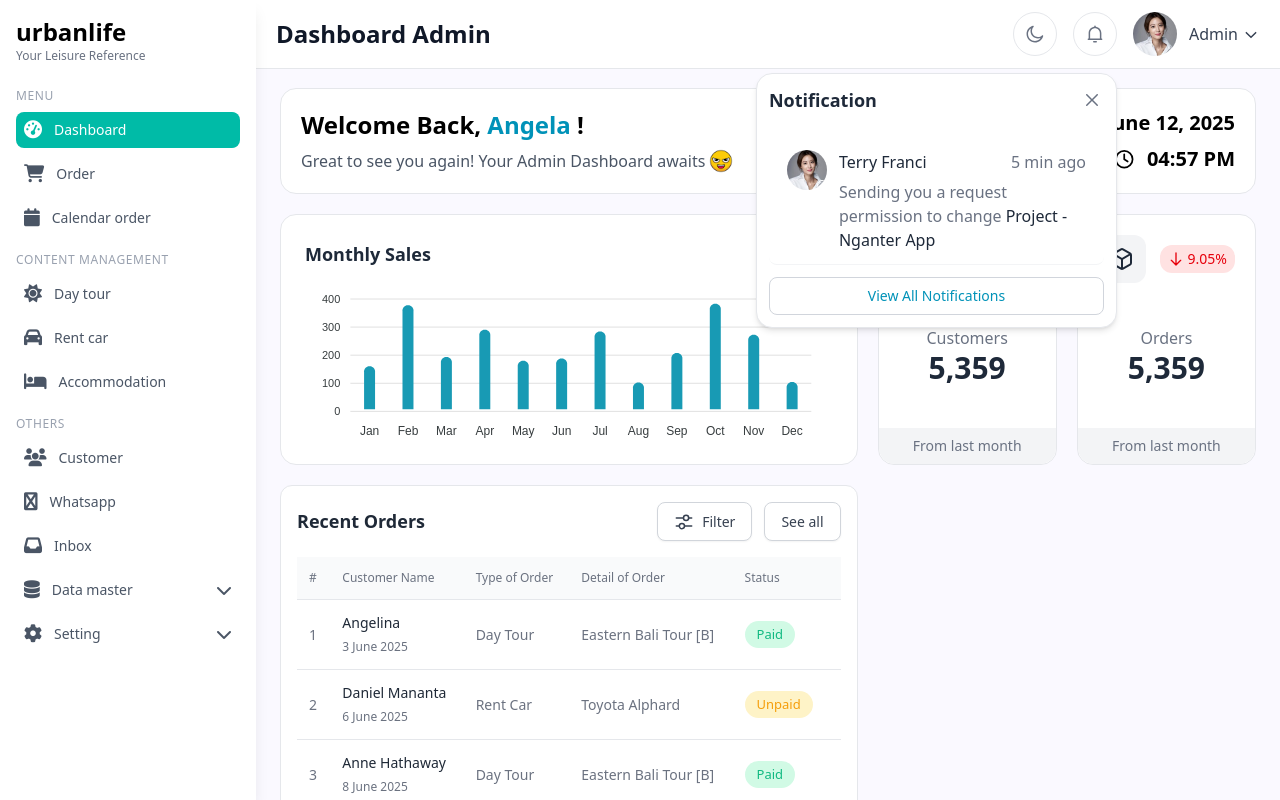
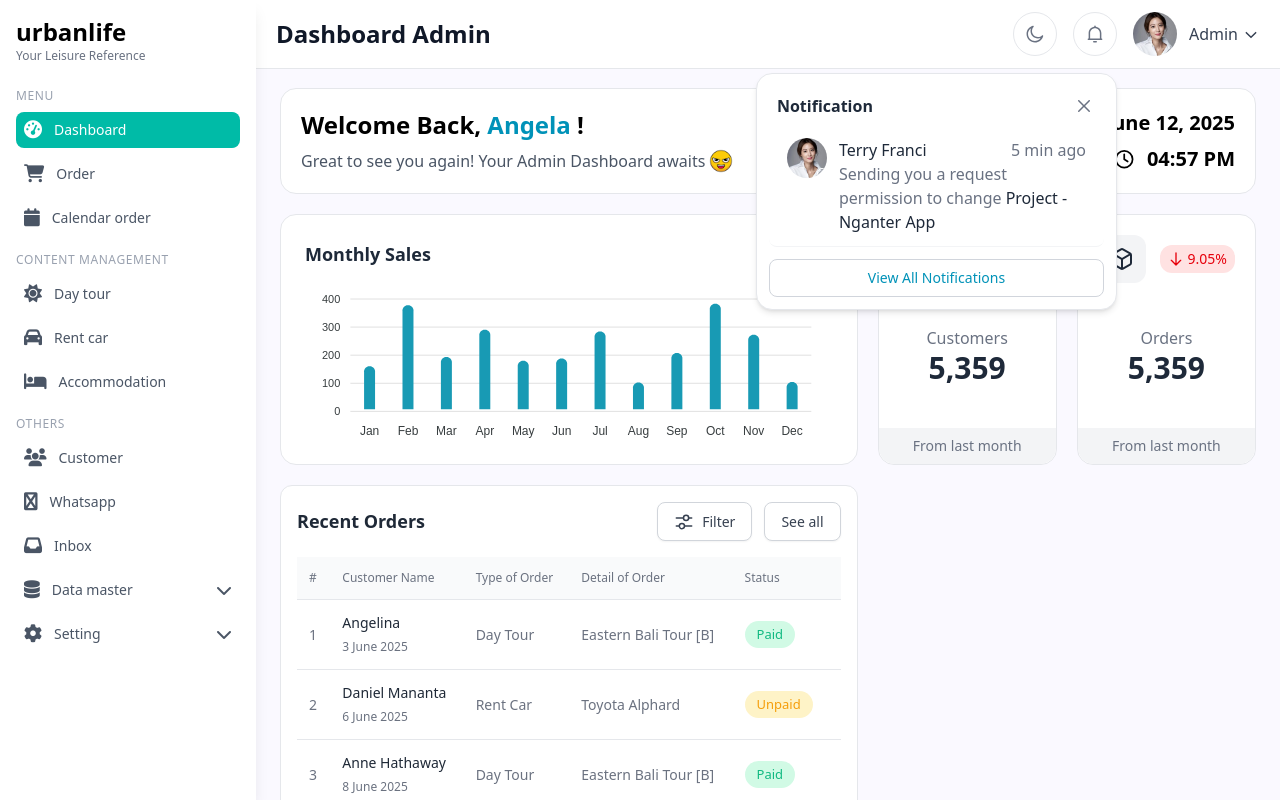
Before and after one commit to myreds12/urbanlife-frontend, a React (Vite) app in the folder urbanlife-frontend/: page /dashboard in a window 1280 px wide. Both pictures are taken after a click on the button 1094 px from the left and 34 px from the top of the page. Shown: the top 800 px of the page. Built offline with nearby package versions, Linux system fonts and the light colour scheme.

Commit message:
header : edit notificationdropdown

```diff
--- a/urbanlife-frontend/src/components/AdminDashboard/common/NotificationDropdown.tsx
+++ b/urbanlife-frontend/src/components/AdminDashboard/common/NotificationDropdown.tsx
@@ -52,8 +52,8 @@ export default function NotificationDropdown() {
           onClick={(e) => e.stopPropagation()}
           onMouseLeave={closeDropdown}
         >
-          <div className="flex items-center justify-between pb-3 mb-3 border-gray-100 ">
-            <h5 className="text-lg font-semibold text-gray-800 ">Notification</h5>
+          <div className="flex items-center justify-between p-2 border-gray-100 ">
+            <h5 className="text-lg]] font-semibold text-gray-800 ">Notification</h5>
             <button
               onClick={toggleDropdown}
               className="text-gray-500 transition dark:text-gray-400 hover:text-gray-700 dark:hover:text-gray-200"
@@ -93,7 +93,7 @@ export default function NotificationDropdown() {
                 </span>
 
                 <span className="block">
-                  <span className=" mb-1.5 block text-theme-sm text-gray-500">
+                  <span className="block text-theme-sm text-gray-500">
                     <div className="flex justify-between">
                         <span className="font-medium  text-gray-800 "> Terry Franci </span>
                         <span>5 min ago</span>
```
